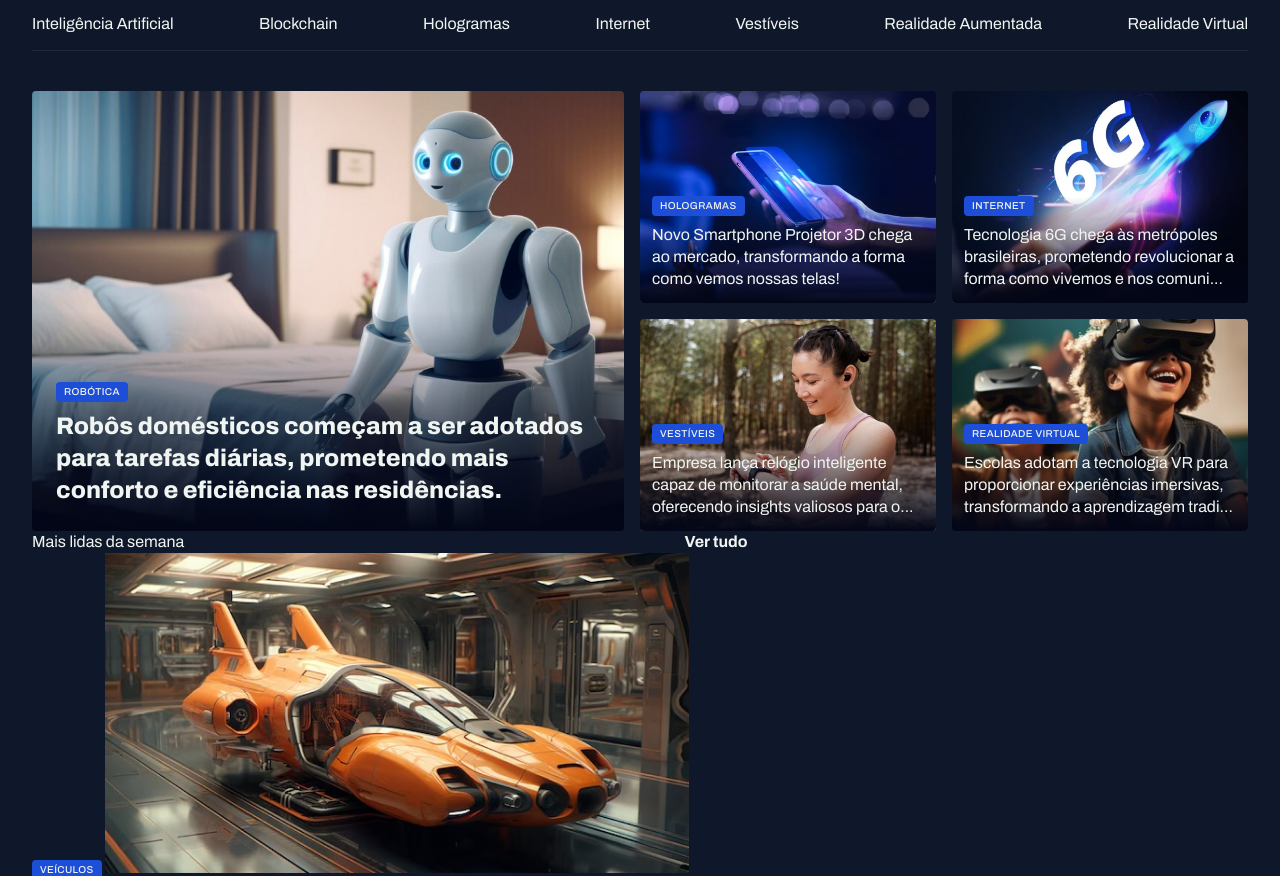
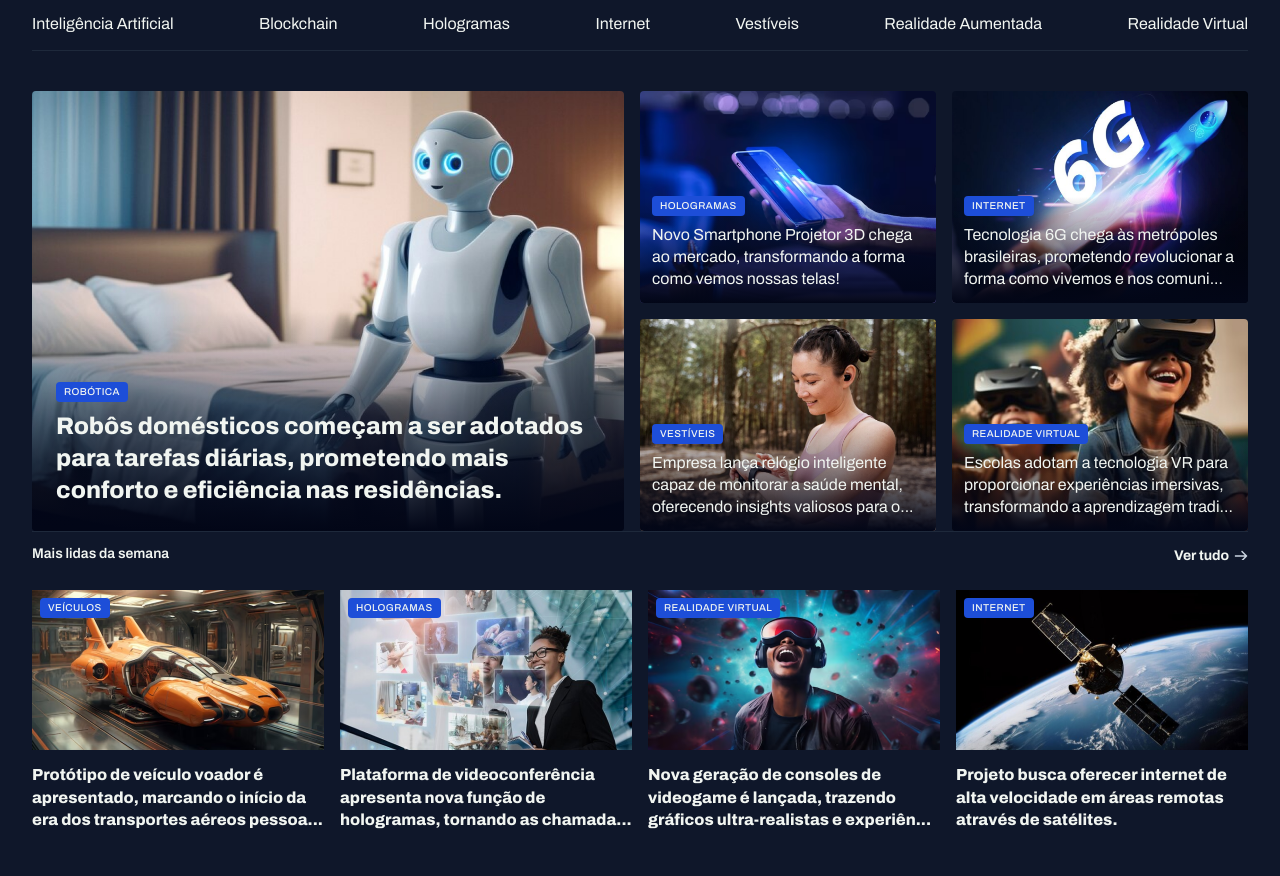
Before and after one commit to Yuric-Viana/news-portal, a plain HTML site: page index.html in a window 1280 px wide. Shown: the part 64-940 px from the top of the page. After the commit the page ends 896 px from the top, so only its background shows below. Drawn offline with Linux system fonts and the light colour scheme.

Commit message:
feat: aplicar estilos na seção mais lidas da semana

```diff
--- a/styles/sections.css
+++ b/styles/sections.css
@@ -1,3 +1,28 @@
+section header {
+    border-top: 1px solid var(--stroke-color);
+    padding-block: 12px 24px;
+    font: var(--text-span);
+
+    a {
+        justify-self: end;
+
+        span {
+            background-image: url("../assets/icons/arrow.svg");
+            display: inline-block;
+            background-repeat: no-repeat;
+            width: 16px;
+            background-position-y: 6px;
+            background-position-x: 2px;
+            height: 16px;
+
+        }
+
+        &:hover span {
+            background-image: url("../assets/icons/arrow-hover.svg");
+        }
+    }
+}
+
 #featured {
     img {
         height: 100%;
@@ -38,3 +63,29 @@
         }
     }
 }
+
+#weekly {
+
+    &>div {
+        grid-template-columns: repeat(4, 292px);
+    }
+
+    img {
+        height: 160px;
+    }
+
+    figure {
+        position: relative;
+
+        .content-tag {
+            position: absolute;
+            top: 8px;
+            left: 8px;
+        }
+    }
+
+    p {
+        margin-top: 8px;
+        font-weight: 800;
+    }
+}
```
Also changed, not shown: assets/icons/arrow - hover.svg (deleted), assets/icons/arrow-hover.svg (added).
